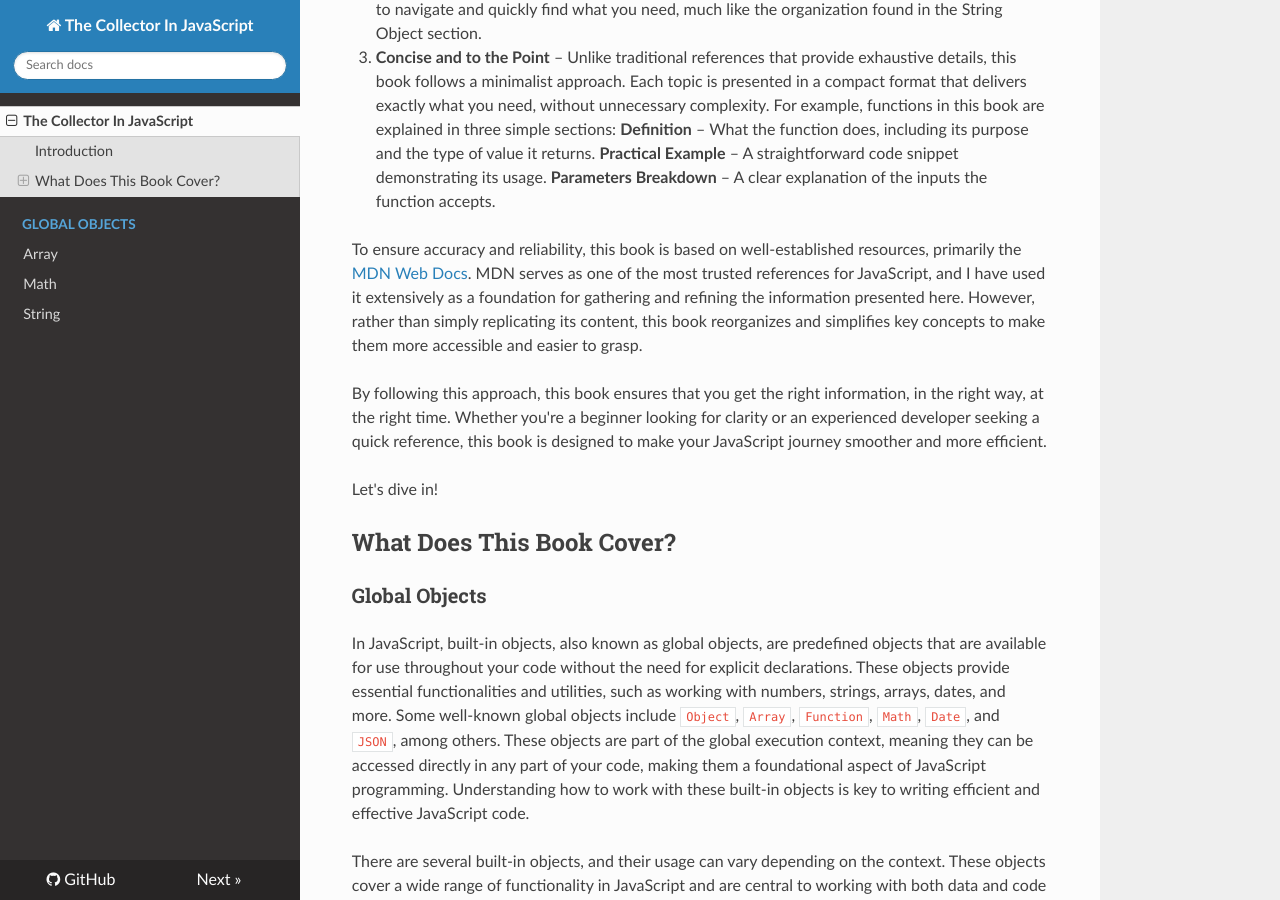
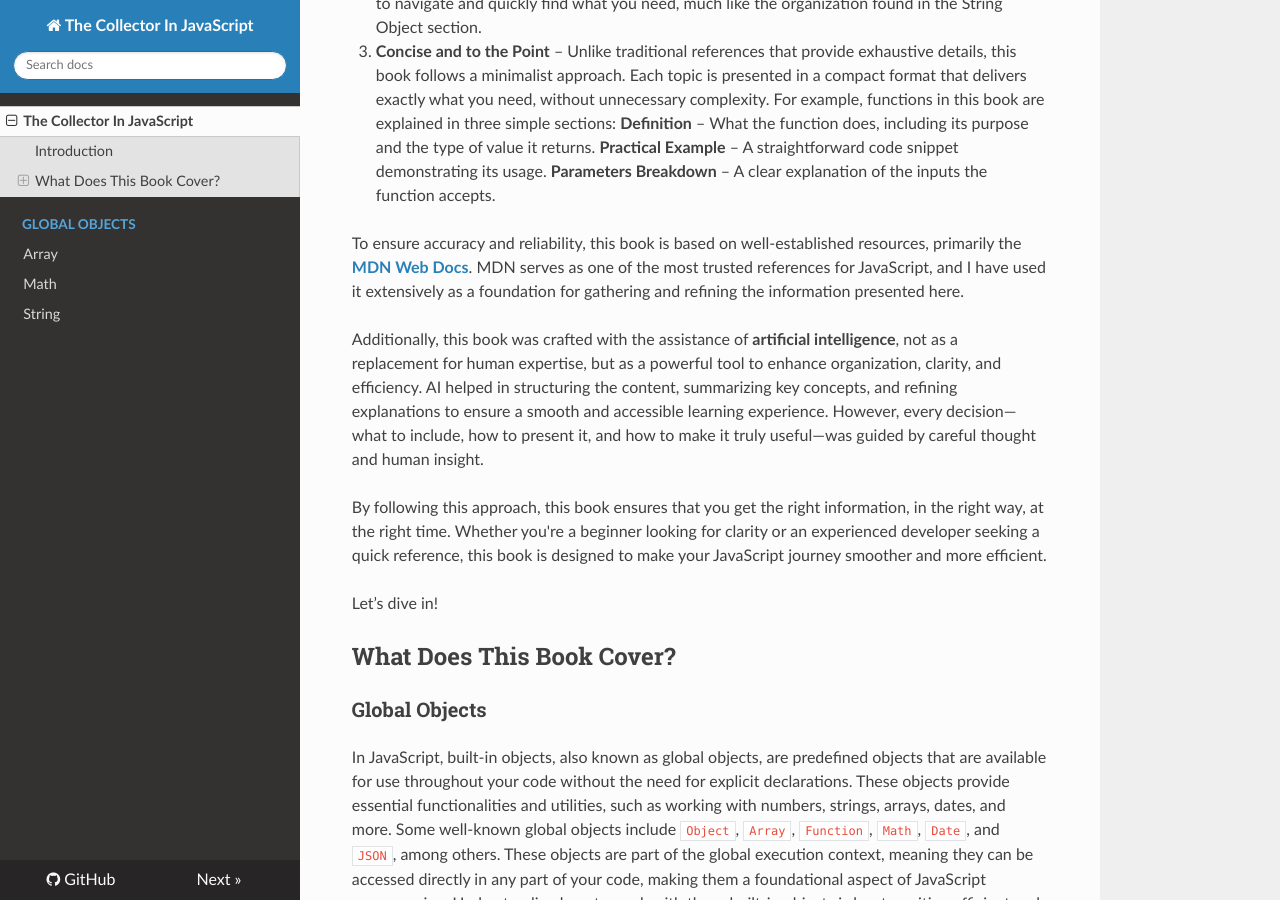
Before and after one commit to zyahya/the-collector-in-js, an MkDocs documentation site: the page built from docs/index.md, in a window 1280 px wide and 900 px high, scrolled down 530 px. Built offline with MkDocs 1.6.1, drawn with Linux system fonts in a browser that asks for light colours; nearby versions of some CDN libraries.

```diff
--- a/docs/index.md
+++ b/docs/index.md
@@ -1,6 +1,6 @@
 # The Collector In JavaScript
 
-## Introduction
+### Introduction
 
 JavaScript is a vast and dynamic language, filled with both essential and less frequently used features. While official documentation provides a comprehensive guide, it can sometimes be overwhelming—especially when you're searching for specific, practical knowledge. This book is not meant to replace the original references but rather to serve as a streamlined companion, offering a more structured and accessible approach.
 
@@ -12,11 +12,13 @@ In this book, I’ve focused on three key principles:
 
 3. **Concise and to the Point** – Unlike traditional references that provide exhaustive details, this book follows a minimalist approach. Each topic is presented in a compact format that delivers exactly what you need, without unnecessary complexity. For example, functions in this book are explained in three simple sections: **Definition** – What the function does, including its purpose and the type of value it returns. **Practical Example** – A straightforward code snippet demonstrating its usage. **Parameters Breakdown** – A clear explanation of the inputs the function accepts.
 
-To ensure accuracy and reliability, this book is based on well-established resources, primarily the [MDN Web Docs](https://developer.mozilla.org/en-US/docs/Web/JavaScript). MDN serves as one of the most trusted references for JavaScript, and I have used it extensively as a foundation for gathering and refining the information presented here. However, rather than simply replicating its content, this book reorganizes and simplifies key concepts to make them more accessible and easier to grasp.
+To ensure accuracy and reliability, this book is based on well-established resources, primarily the [**MDN Web Docs**](https://developer.mozilla.org/en-US/docs/Web/JavaScript). MDN serves as one of the most trusted references for JavaScript, and I have used it extensively as a foundation for gathering and refining the information presented here.
+
+Additionally, this book was crafted with the assistance of **artificial intelligence**, not as a replacement for human expertise, but as a powerful tool to enhance organization, clarity, and efficiency. AI helped in structuring the content, summarizing key concepts, and refining explanations to ensure a smooth and accessible learning experience. However, every decision—what to include, how to present it, and how to make it truly useful—was guided by careful thought and human insight.
 
 By following this approach, this book ensures that you get the right information, in the right way, at the right time. Whether you're a beginner looking for clarity or an experienced developer seeking a quick reference, this book is designed to make your JavaScript journey smoother and more efficient.
 
-Let's dive in!
+Let’s dive in!
 
 ## What Does This Book Cover?
 
```
